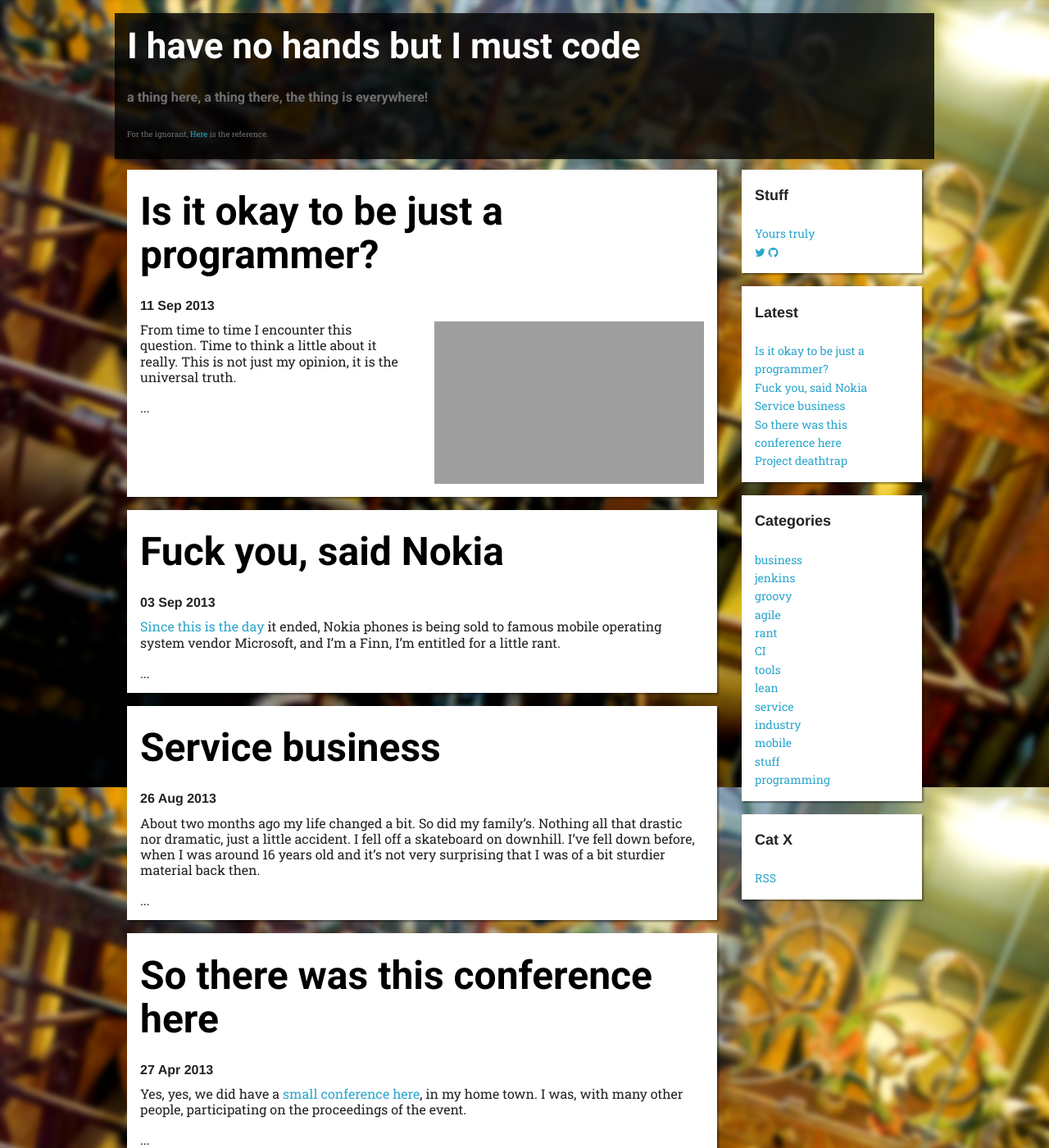
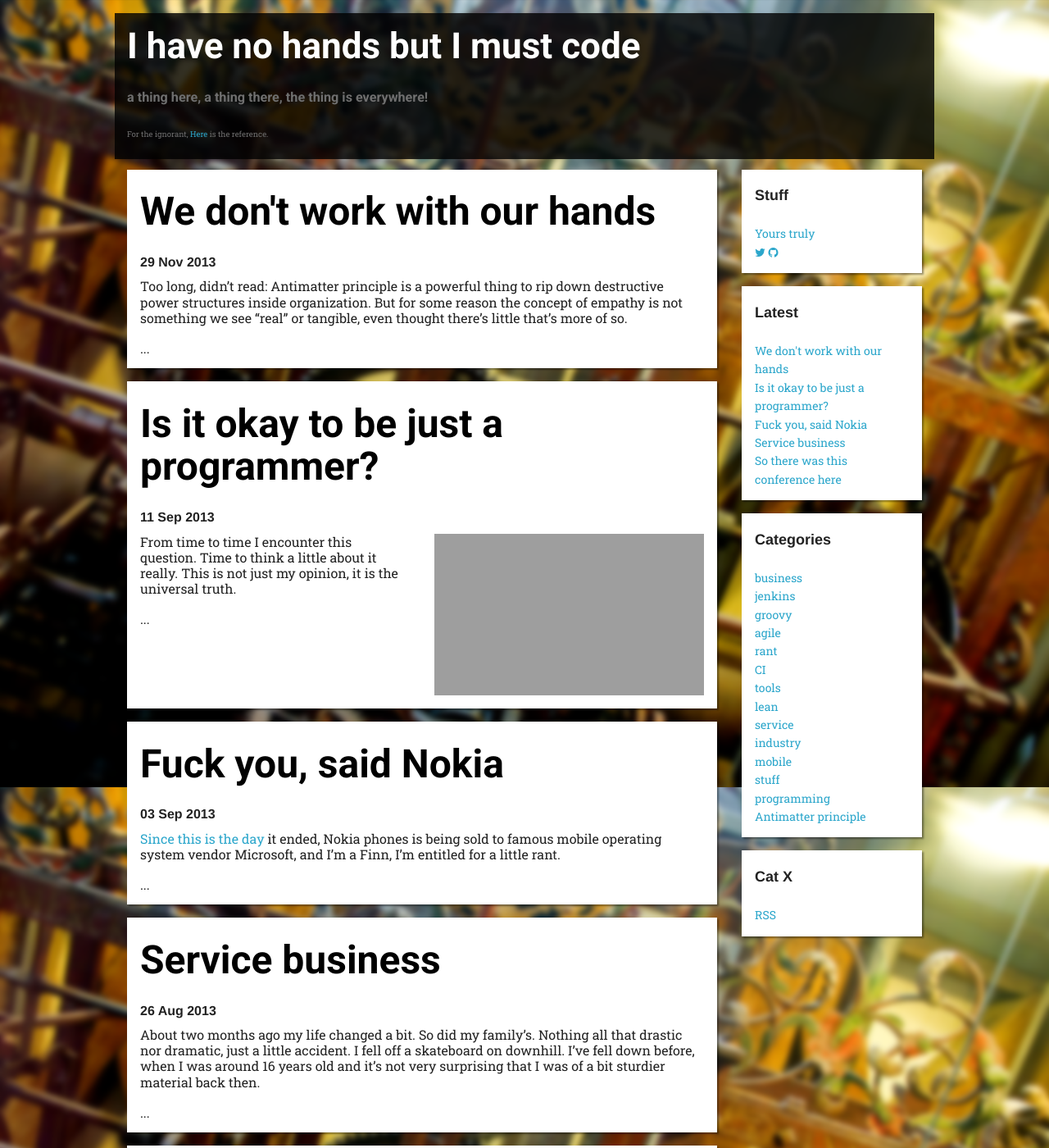
Before and after one commit to heimojuh/heimojuh.github.com, a Jekyll site: the page built from index.html, in a window 1280 px wide and 1400 px high. Shown: the whole window at 82% size. Built offline with Jekyll 4.4.1, drawn with Linux system fonts in a browser that asks for light colours; Markdown is read by kramdown in place of the engine named in the settings; some of the changed lines change nothing that is shown; grey boxes are pictures that could not be loaded.

Commit message:
we don't work with our hands

```diff
--- a/_config.yml
+++ b/_config.yml
@@ -2,3 +2,7 @@ name: I have no hands but I must code
 markdown: redcarpet
 pygments: true
 permalink: /blog/:year/:month/:day/:title/
+
+post:
+  template: _post.txt
+  extension: md
--- /dev/null
+++ b/_posts/2013-11-29-we-dont-work-with-our-hands.md
@@ -0,0 +1,36 @@
+---
+layout: post
+title: "We don't work with our hands"
+date: 2013-11-29 22:00
+comments: true
+categories: ["Antimatter principle"]
+---
+
+Too long, didn't read:
+Antimatter principle is a powerful thing to rip down destructive power structures inside organization. But for some reason the concept of empathy is not something we see "real" or tangible, even thought there's little that's more of so.
+
+[Antimatter principle](http://flowchainsensei.wordpress.com/2013/10/12/the-antimatter-principle/) is something that is catching fire in the wild, that is something splendid. I'm ever so happy that I got interested on the matter. I'm hugely thankful to mr. [Bob Marshall](https://twitter.com/flowchainsensei) for being ever so insightful to come up with methods like this, and to [Torbjörn Gyllebring](https://twitter.com/drunkcod) to make me dive deeper into soothing waters.
+
+Not long ago I was invited to talk about [Rightshifting](http://flowchainsensei.wordpress.com/rightshifting/) to a local office of one certain company. Experience that I can only describe as "very pleasant one", and one that hopefully has some further consequences of the better kind. Rightshifting, as a subject is pretty fun to talk about, since it tends to resonate very well to the crowd. Most of us do have experiences that are easily recognizable from the Marshall model segmentation, so basically we're very happy with the image that get's painted.
+
+However, I can't really say I'm surprised that when the subject starts steering towards the actual transition on the model to the right (thus: Rightshifing) the discussion get's toned down a little.
+
+There's **demand** for something tangible. We start to be desperate on something that's... mechanic. That we can install on our system to steer us to right path. Shit, we might even want to give a dollar to someone who asks us how we feel and what we should **do** to get better, and we might pay the dollar to the darling and think we're fine. We're fine, since we **do**. But we ain't fine, because we **ain't**.
+
+We need to **be**.
+
+And being something and reflecting on something that we'd might want to be just don't come easy to us. Especially after we're rigged on exploring the system which holds the mechanics on steering our work. And that **is** a powerful thing, and we should clean up the waste as we encounter, but it get's us only that far.
+
+We don't work with out hands.
+
+Thus, in that context, after explaining the basic property, and the only property, of Antimatter principle, which is *"Attend to folks’ needs"*, it might feel a bit peculiar why there's still need for something more **tangible**.
+
+Because, that is pretty tangible, when you think about it. That is about as tangible as it will ever get in organizations that suffer, that are ill. Many, most, are ill because of fear. Fear is tangible. Fear enough, you shit your pants. That is tangible.
+
+Things we fear are many. We fear we don't do enough. We fear, that when people don't do as we are taught things go awfully wrong. We fear, that if we can't keep the position we're in, we're forgotten. We fear of getting fired. We fear of getting bored. We fear each other. We fear we don't understand the process. We fear we lose the big bid. We fear of change, we fear of change making us obsolete.
+
+The fear is what we must change. The fear is our needs coming unmet. Now imagine if the fear would lose it's value. There's very little to fear, if you can be sure that in event of change it would be taken care that you would not feel obsolete. You might then even initiate the change.
+
+The fear is what can be fought against with attending needs. It's self accelerating cycle; less space for fear will feed upon building up caring. It doesn't get much more tangible than that.
+
+We don't work with our hands.
```
